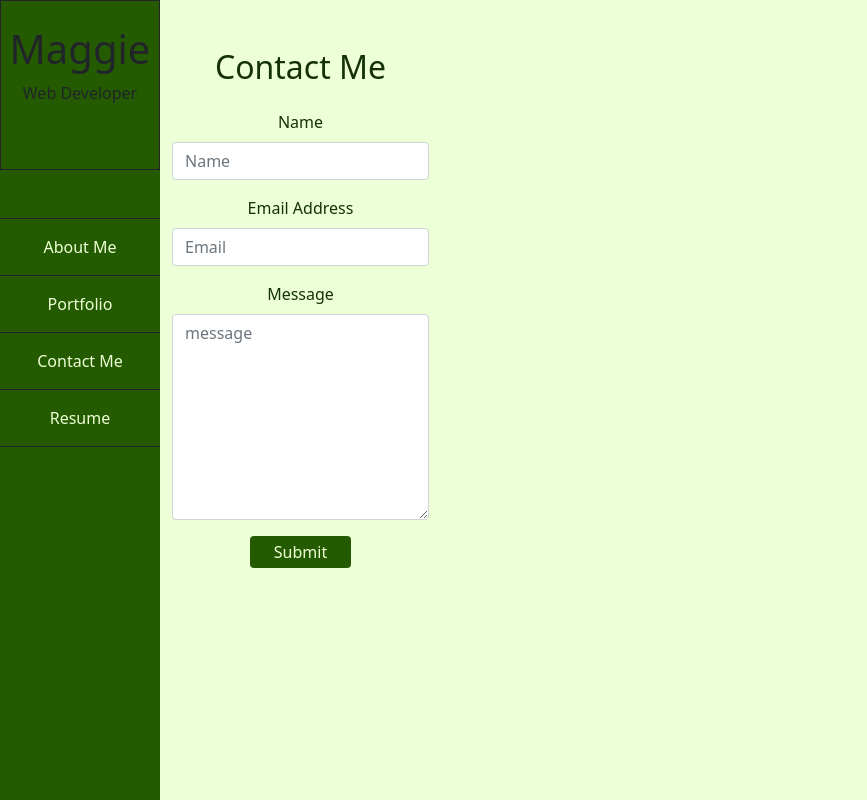
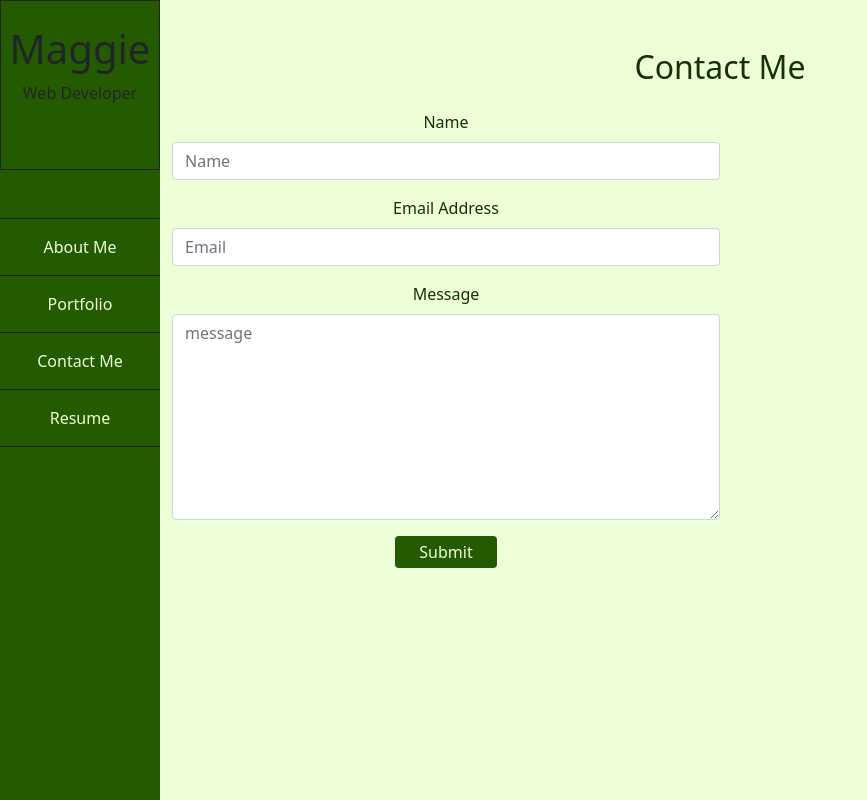
Before and after one commit to maggiejoe/maggies-react-portfolio, a React (Create React App) app: page / in a window 1280 px wide. Both pictures are taken after a click on the element "Contact Me". Shown: the whole page, without its empty margins (0-867 px from the left). Built offline with nearby package versions, Linux system fonts and the light colour scheme.

Commit message:
updated portfolio and started changing contact page

```diff
--- a/src/App.css
+++ b/src/App.css
@@ -20,12 +20,14 @@ main {
   background-color: var(--light-green);
   position: absolute;
   left: 160px;
-  right: auto;
+  right: 0;
 }
 
 html, body {
   background-color: var(--light-green) !important;
   height: 100vh;
+  right: 0;
+
 }
 
 #text-color {
--- a/src/components/Contact/index.js
+++ b/src/components/Contact/index.js
@@ -41,7 +41,9 @@ function ContactForm() {
       <h2 id='text-color' className='mb-4'>Contact Me</h2>
 
       {/* contact form */}
-        <form id="contact-form mb-5" onSubmit={handleSubmit}>
+      <form id="contact-form d-flex justify-content-between mb-5" onSubmit={handleSubmit}>
+        <div className=''>
+          <div className='col-6'>
             <div className='pb-3'>
               <label id='text-color' className='form-label' htmlFor="name">Name </label>
               <input type="text" name="name" className='form-control' placeholder="Name" defaultValue={name} onBlur={handleChange} />
@@ -60,6 +62,8 @@ function ContactForm() {
               </div>
             )}
             <button id="contact-btn" className='py-1 px-4 btn' type="submit">Submit</button>
+          </div>
+        </div>
       </form>
     </section>
   );
--- a/src/components/Portfolio/index.js
+++ b/src/components/Portfolio/index.js
@@ -3,9 +3,9 @@ import Project from '../Project';
 
 function Portfolio() {
     return (
-        <div id='text-color' className='container'>
-            <div className='row'>
-                <h2 className=''>My Projects</h2>
+        <div id='text-color' className=''>
+            <div className=''>
+                <h2 className='d-flex justify-content-center m-5'>My Projects</h2>
                 <div className=''>
                     <Project />
                 </div>
--- a/src/components/Project/index.js
+++ b/src/components/Project/index.js
@@ -69,15 +69,15 @@ function Project() {
             <div className='row'>
                 {projects.map((project) => {
                     return (
-                        <div className='col-4 d-flex flex-wrap justify-content-center'>
-                            <div className="">
-                                <div className=''>
-                                    <img className='pb-3' src={project.photo} alt={project.name} style={{ width: '50%' }}>
+                        <div className='col-4 d-flex flex-wrap text-center pb-4'>
+                            <div className="border border-dark">
+                                <div className='p-3'>
+                                    <h4 className='pb-3 border-bottom border-dark'>
+                                        {project.name}
+                                    </h4>
+                                    <img className='pb-3 mt-3' src={project.photo} alt={project.name} style={{ width: '50%' }}>
                                     </img>
                                     <div>
-                                        <h4 className='pb-2'>
-                                            {project.name}
-                                        </h4>
                                         <a id='links' href={project.url}>
                                             Deployable Link
                                         </a>
```
Lines whose indentation alone changed are shown as unchanged.
